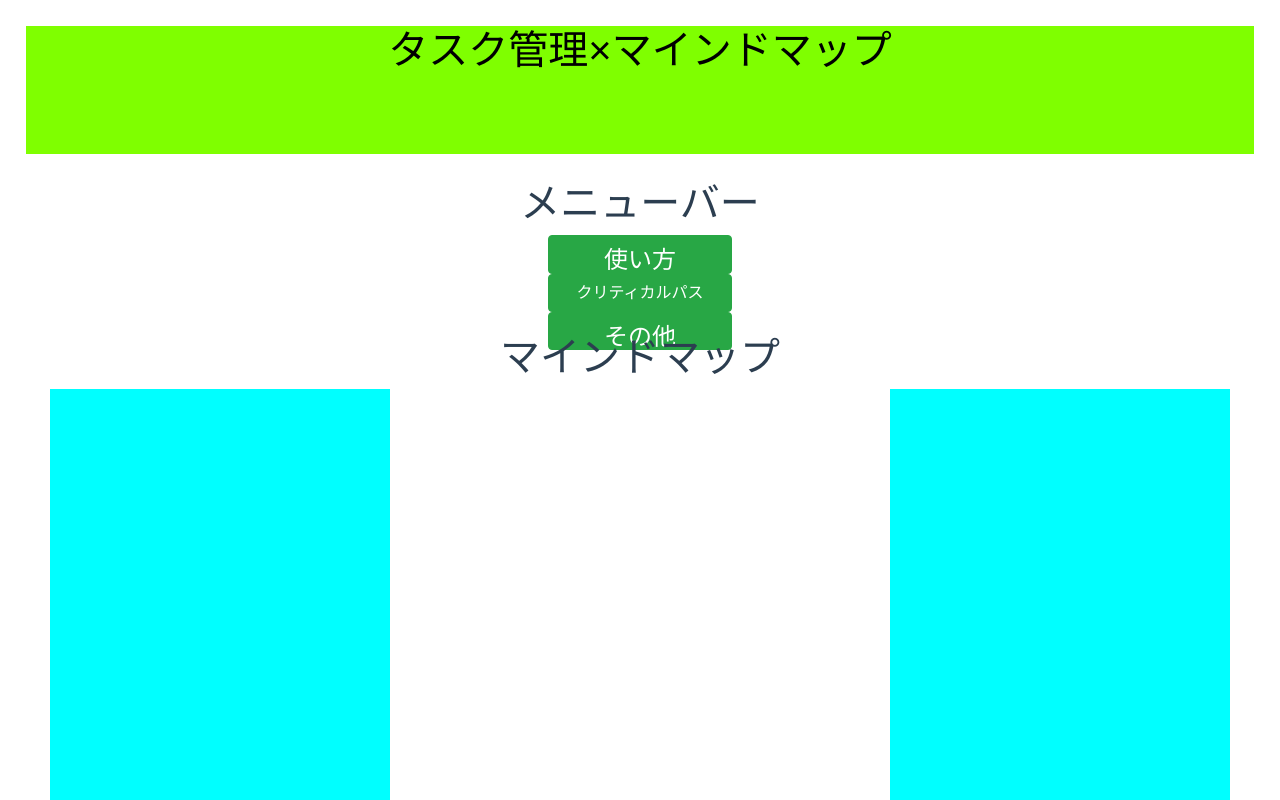
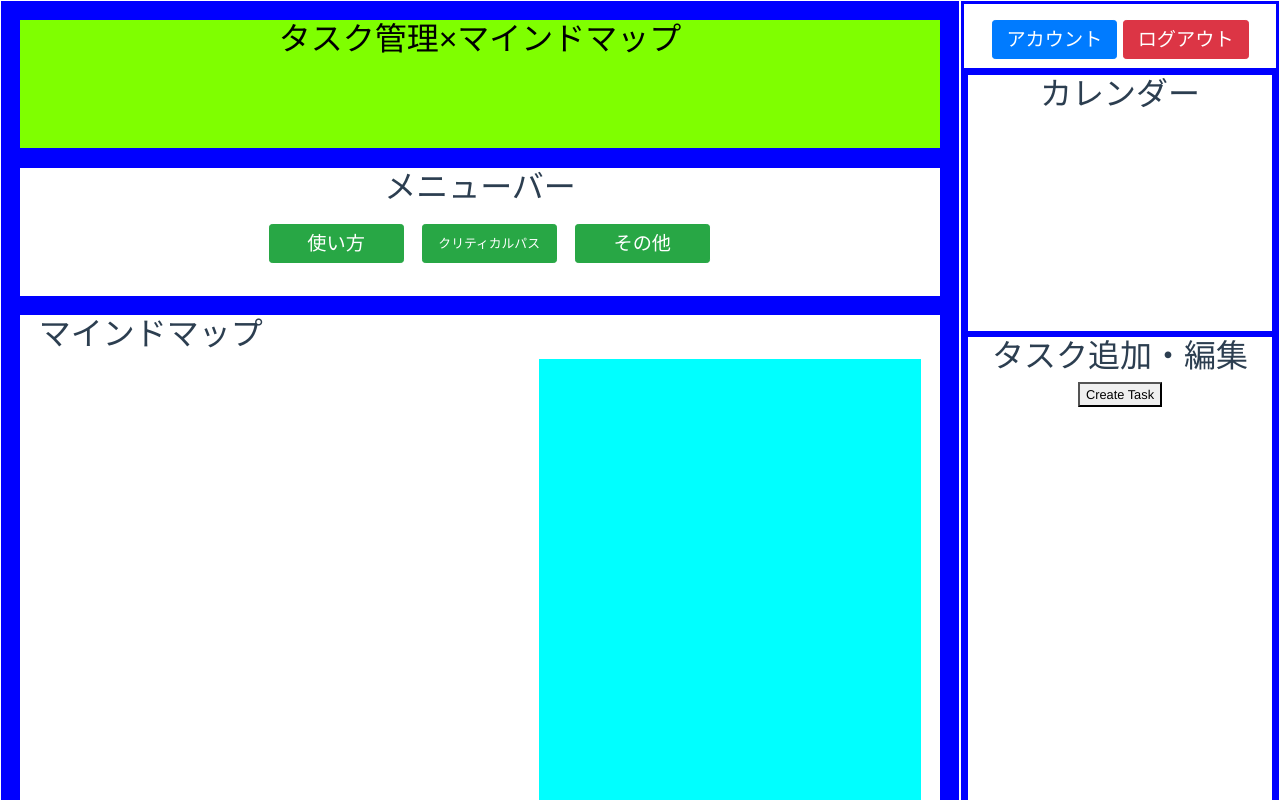
Before and after one commit to 029KIMBACKJIN/Mampuku, a Vue app in the folder mainMenu/frontend/: page / in a window 1280 px wide. Shown: the top 800 px of the page. Built offline with nearby package versions, Linux system fonts and the light colour scheme; no server answers.

Commit message:
2023.05.24
2023.05.24

```diff
--- a/mainMenu/frontend/src/App.vue
+++ b/mainMenu/frontend/src/App.vue
@@ -27,7 +27,6 @@
       </div>
     </div>
   </div>
-
 </template>
 
 <script>
@@ -77,26 +76,4 @@
   }
 </script>
 
-<style>
-  #app {
-    font-family: Avenir, Helvetica, Arial, sans-serif;
-    -webkit-font-smoothing: antialiased;
-    -moz-osx-font-smoothing: grayscale;
-    text-align: center;
-    color: #2c3e50;
-
-  }
-
-  nav {
-    padding: 30px;
-  }
-
-  nav a {
-    font-weight: bold;
-    color: #2c3e50;
-  }
-
-  nav a.router-link-exact-active {
-    color: #42b983;
-  }
-</style>
+<style src="./app.css"></style>
```
